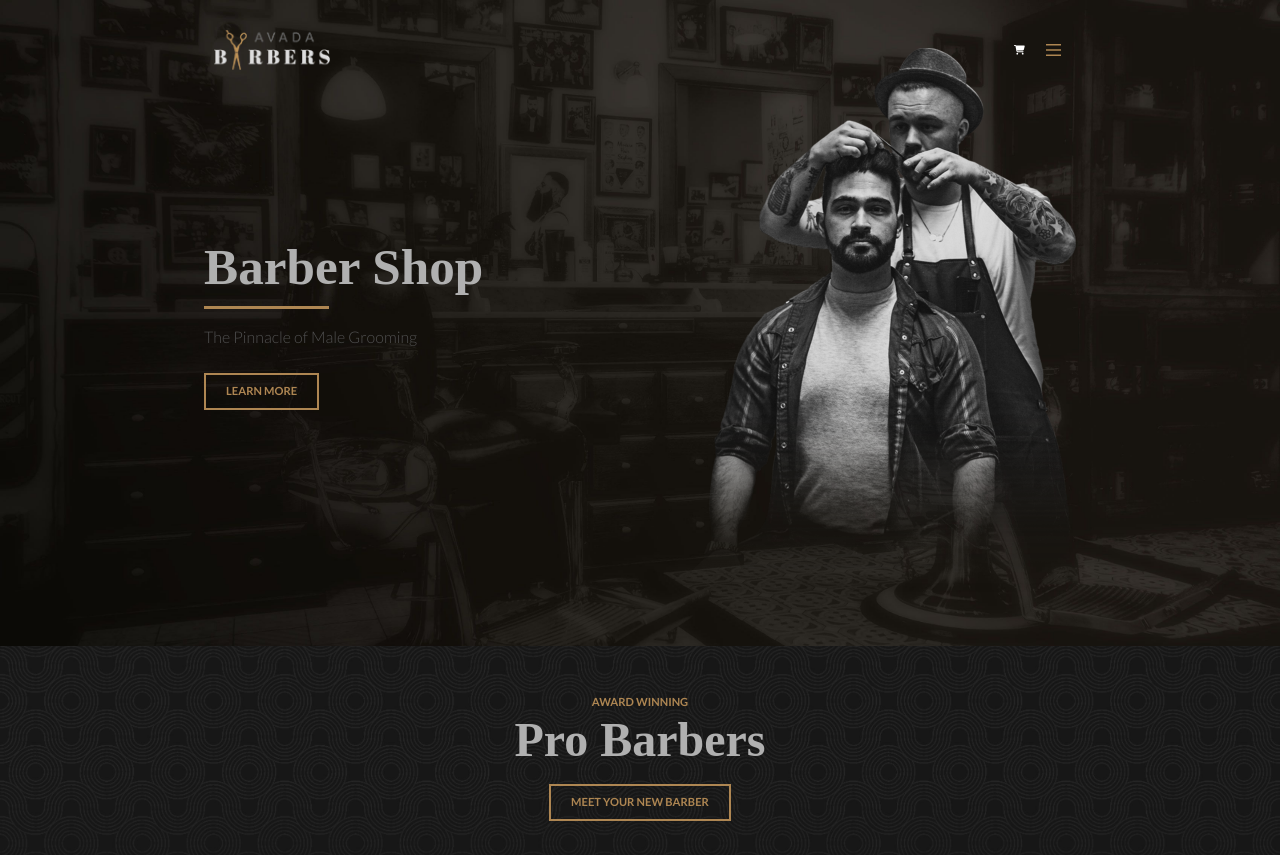
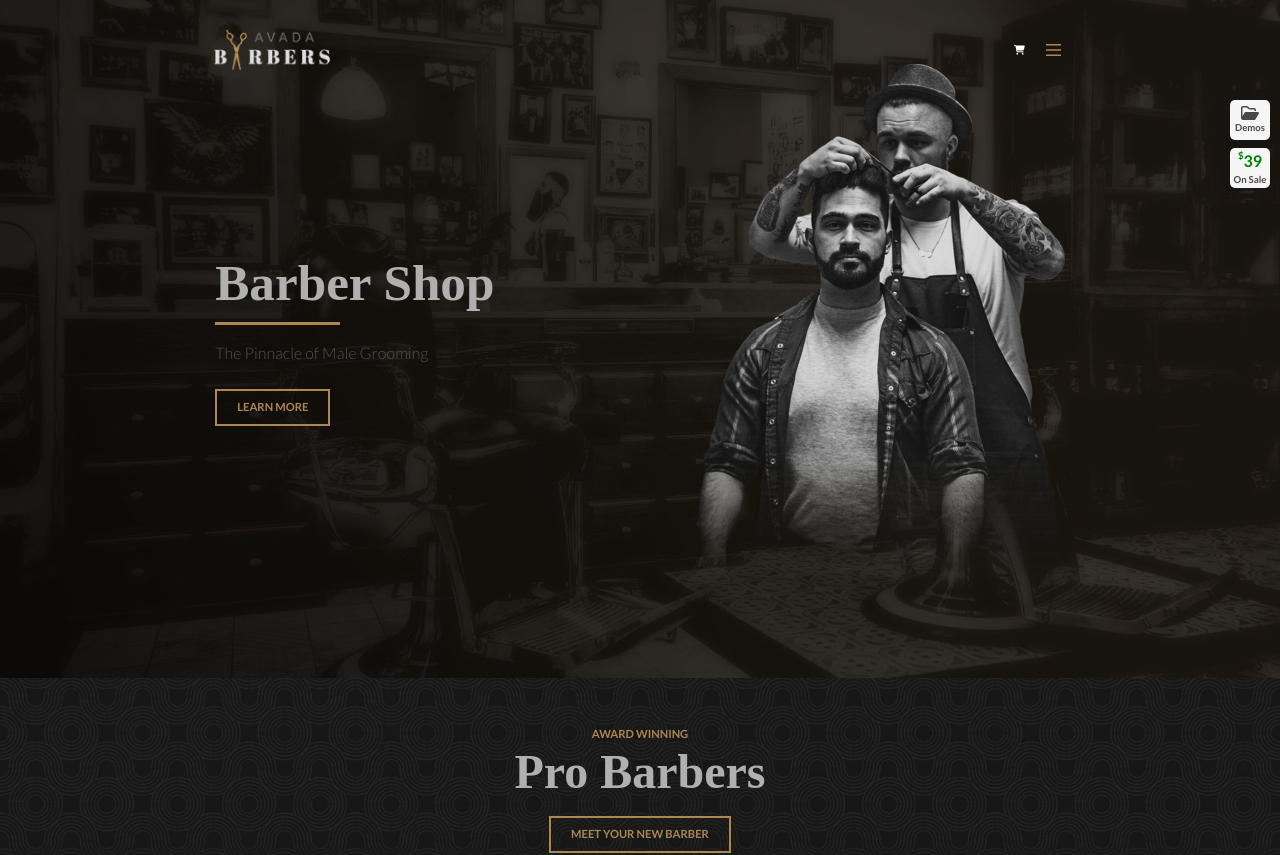
Before and after one commit to DanieleGelsomino/proj-html-vuejs, a Vue app: page / in a window 1280 px wide. Shown: the top 855 px of the page. Built offline with nearby package versions, Linux system fonts and the light colour scheme; a small style sheet from the web is missing.

Commit message:
add little-ban to the jumbotron

```diff
--- a/src/components/Jumbotron.vue
+++ b/src/components/Jumbotron.vue
@@ -1,5 +1,5 @@
 <template>
-  <div class="d-flex justify-content-center dg-bg">
+  <div class="d-flex justify-content-center dg-bg p-3">
     <div class="row justify-content-between align-items-center dg-w-70">
       <div class="col-6">
         <h1 class="dg-title">Barber Shop</h1>
@@ -20,6 +20,16 @@
           src="@/assets/img/avadabarbers_hero_focalmirror-400x550.png"
           alt="avadabarbers_hero_focalmirror"
         />
+      </div>
+    </div>
+    <div class="little-ban text-center">
+      <div class="dg-demos d-flex flex-column justify-content-center">
+        <i class="fa-regular fa-folder-open"></i>
+        <span>Demos</span>
+      </div>
+      <div class="dg-sales mt-2 d-flex flex-column justify-content-center">
+        <span class="dg-price"><span>$</span>39</span>
+        <span class="">On Sale</span>
       </div>
     </div>
   </div>
@@ -85,5 +95,37 @@ export default {
   .dg-w-80 {
     width: $w-80;
   }
+
+  p {
+    transition-delay: 2s;
+  }
+  .little-ban {
+    position: absolute;
+    top: 100px;
+    right: 10px;
+
+    .dg-demos,
+    .dg-sales {
+      width: 40px;
+      height: 40px;
+      background-color: $light-silver;
+      border-radius: 5px;
+      color: #4b4747;
+      &:hover {
+        cursor: pointer;
+      }
+      span {
+        font-size: $fs-06;
+        font-weight: bold;
+      }
+
+      .dg-price {
+        font-size: 1rem;
+        color: green;
+        display: flex;
+        justify-content: center;
+      }
+    }
+  }
 }
 </style>
```
